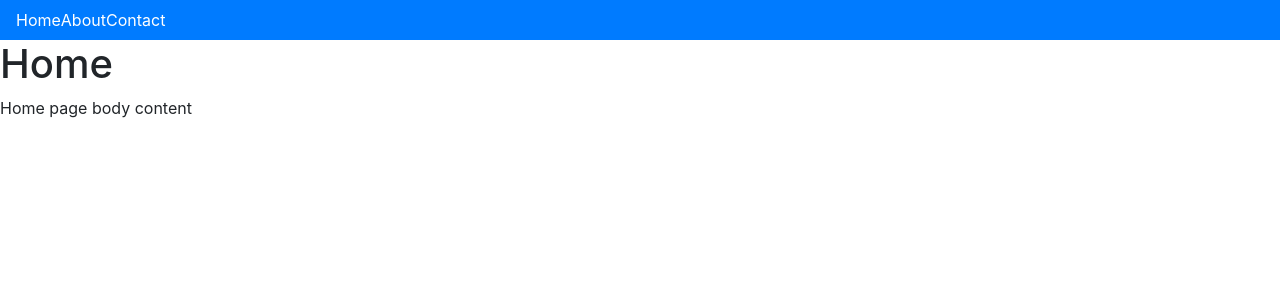
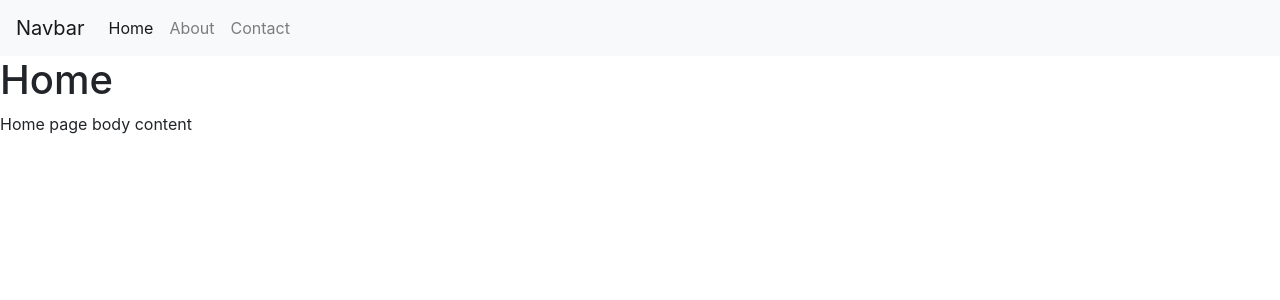
Before and after one commit to anaashrafi/conference-connect, a React (Create React App) app: page / in a window 1280 px wide. Shown: the top 300 px of the page. Built offline with nearby package versions, Linux system fonts and the light colour scheme.

Commit message:
changed navbar to bootstrap component

```diff
--- a/package.json
+++ b/package.json
@@ -8,6 +8,7 @@
     "@testing-library/user-event": "^7.2.1",
     "bootstrap": "^4.5.3",
     "react": "^16.14.0",
+    "react-bootstrap": "^1.3.0",
     "react-dom": "^16.14.0",
     "react-router-dom": "^5.2.0",
     "react-scripts": "3.4.3"
--- a/src/components/Navigation.js
+++ b/src/components/Navigation.js
@@ -5,11 +5,20 @@
 const Navigation = () => {
     return (
        <div>
-        <Navbar bg="primary" variant="dark">
-          <NavLink to="/" style={{ color: '#FFF' }}>Home</NavLink>
-          <NavLink to="/about" style={{ color: '#FFF' }}>About</NavLink>
-          <NavLink to="/contact" style={{ color: '#FFF' }}>Contact</NavLink>
-        </Navbar>
+        <nav class="navbar navbar-expand-lg navbar-light bg-light">
+            <a class="navbar-brand" href="#">Navbar</a>
+            <button class="navbar-toggler" type="button" data-toggle="collapse" data-target="#navbarNavAltMarkup" aria-controls="navbarNavAltMarkup" aria-expanded="false" aria-label="Toggle navigation">
+                <span class="navbar-toggler-icon"></span>
+            </button>
+            <div class="collapse navbar-collapse" id="navbarNavAltMarkup">
+                <div class="navbar-nav">
+                    <a class="nav-item nav-link active" href="/">Home <span class="sr-only">(current)</span></a>
+                    <a class="nav-item nav-link" href="/about">About</a>
+                    <a class="nav-item nav-link" href="/contact">Contact</a>
+                </div>
+            </div>
+        </nav>
+
        </div>
     );
 }
```
Also changed, not shown: 1 other file (tests, documents, lock files or other folders).
